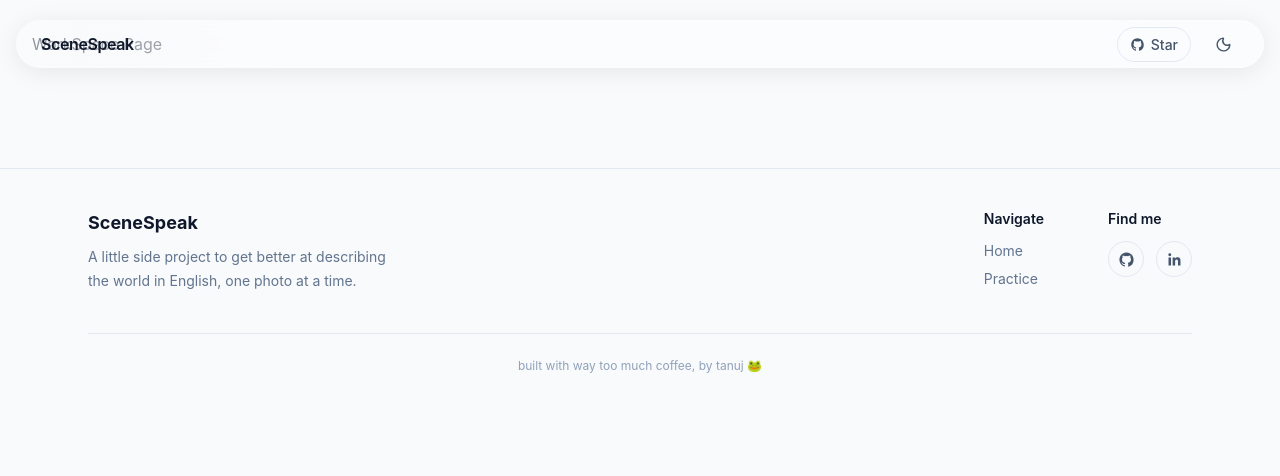
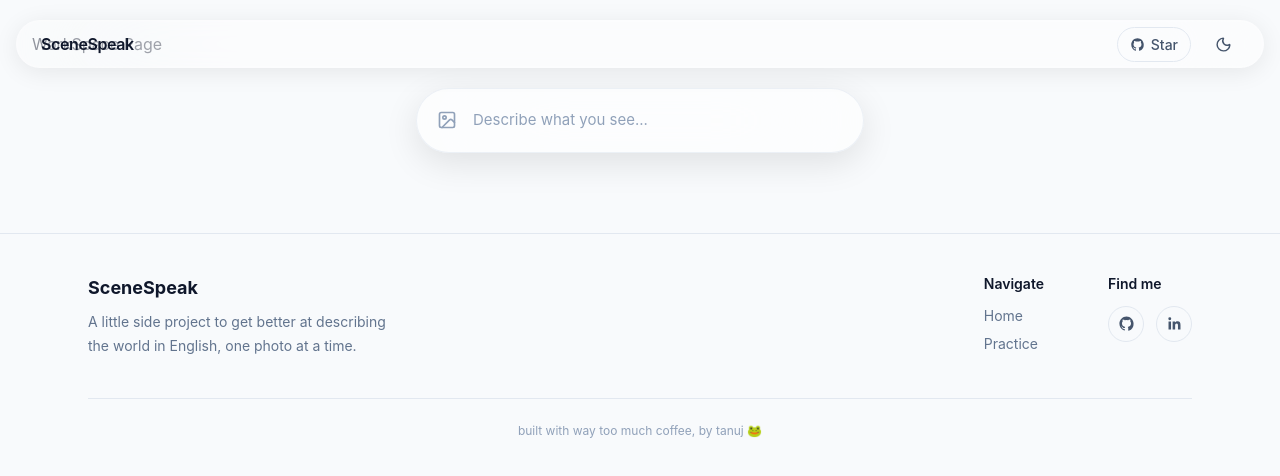
Before and after one commit to tanujbishtt/ScreenSpeak, a React (Vite) app: page /workspace in a window 1280 px wide. Shown: the top 476 px of the page. Built offline with nearby package versions, Linux system fonts and the light colour scheme.

Commit message:
added chatinput in the workspace

```diff
--- a/src/components/landing/hero.jsx
+++ b/src/components/landing/hero.jsx
@@ -1,4 +1,5 @@
 import { Link } from "react-router-dom";
+import shaku from '../../assets/shaku_bhai.jpg'
 
 export default function Hero() {
   return (
@@ -46,7 +47,8 @@
           <div className="relative hidden justify-center lg:flex">
 
             <img
-              src="https://images.unsplash.com/photo-1500530855697-b586d89ba3ee?auto=format&fit=crop&w=900&q=80"
+            sr
+              src={shaku}
               alt="Landscape"
               className="h-117.5 w-87.5 rounded-[34px] object-cover shadow-[0_25px_60px_rgba(0,0,0,0.35)] ring-1 ring-white/10"
             />
--- /dev/null
+++ b/src/components/workspace/ChatInput.jsx
@@ -0,0 +1,118 @@
+import { useState } from "react";
+import { Image, ArrowUp } from "lucide-react";
+
+export default function ChatInput({ onSubmit }) {
+  const [value, setValue] = useState("");
+  const [isFocused, setIsFocused] = useState(false);
+
+  function submit() {
+    if (!value.trim()) return;
+
+    onSubmit(value.trim());
+    setValue("");
+    setIsFocused(false);
+  }
+
+  function handleKeyDown(e) {
+    if (e.key === "Enter" && !e.shiftKey) {
+      e.preventDefault();
+      submit();
+    }
+  }
+
+  return (
+    <div
+      className={`
+        mx-auto
+        transition-all
+        duration-500
+        ease-[cubic-bezier(.22,1,.36,1)]
+        ${isFocused ? "max-w-5xl" : "max-w-md"}
+      `}
+    >
+      <div
+        className={`
+          relative
+          flex
+          items-center
+          rounded-full
+          border
+          transition-all
+          duration-500
+          backdrop-blur-3xl
+          bg-white/60
+          dark:bg-white/5
+          border-slate-200/60
+          dark:border-white/10
+          shadow-[0_10px_35px_rgba(0,0,0,0.10)]
+          dark:shadow-[0_10px_35px_rgba(0,0,0,0.45)]
+          hover:shadow-[0_15px_45px_rgba(0,0,0,0.15)]
+          ${isFocused ? "rounded-[28px]" : ""}
+        `}
+      >
+        {/* Left Icon */}
+        <Image
+          size={20}
+          className="ml-5 shrink-0 text-slate-400 dark:text-slate-500"
+        />
+
+        {/* Input */}
+        <textarea
+          value={value}
+          onChange={(e) => setValue(e.target.value)}
+          onFocus={() => setIsFocused(true)}
+          onBlur={() => {
+            if (!value) setIsFocused(false);
+          }}
+          onKeyDown={handleKeyDown}
+          rows={1}
+          placeholder="Describe what you see..."
+          className="
+            w-full
+            resize-none
+            bg-transparent
+            px-4
+            py-5
+            text-[15px]
+            text-slate-900
+            dark:text-white
+            placeholder:text-slate-400
+            dark:placeholder:text-slate-500
+            outline-none
+          "
+        />
+
+        {/* Send Button */}
+        <button
+          onClick={submit}
+          className={`
+            mr-3
+            flex
+            h-10
+            w-10
+            shrink-0
+            items-center
+            justify-center
+            rounded-full
+            bg-blue-600
+            text-white
+            shadow-lg
+            transition-all
+            duration-300
+            hover:scale-105
+            hover:bg-blue-500
+            active:scale-95
+
+            ${
+              isFocused || value
+                ? "opacity-100 translate-x-0"
+                : "opacity-0 translate-x-2 pointer-events-none"
+            }
+          `}
+        >
+          <ArrowUp size={18} />
+        </button>
+      </div>
+    </div>
+  );
+}
--- /dev/null
+++ b/src/data/images.jsx
@@ -0,0 +1,27 @@
+export const images = [
+  {
+    id: 1,
+    url: "https://images.unsplash.com/photo-1519681393784-d120267933ba?auto=format&fit=crop&w=800&q=80",
+    category: "daily life",
+  },
+  {
+    id: 2,
+    url: "https://images.unsplash.com/photo-1503919545889-aef636e10ad4?auto=format&fit=crop&w=800&q=80",
+    category: "weather",
+  },
+  {
+    id: 3,
+    url: "https://images.unsplash.com/photo-1472162072942-cd5147eb3902?auto=format&fit=crop&w=800&q=80",
+    category: "sports & play",
+  },
+  {
+    id: 4,
+    url: "https://images.unsplash.com/photo-1556911220-e15b29be8c8f?auto=format&fit=crop&w=800&q=80",
+    category: "food & cooking",
+  },
+  {
+    id: 5,
+    url: "https://images.unsplash.com/photo-1444492417251-9c84a5fa18e0?auto=format&fit=crop&w=800&q=80",
+    category: "animals & pets",
+  },
+]
--- /dev/null
+++ b/src/data/promptTemplates.js
@@ -0,0 +1,7 @@
+export const promptTemplates = [
+  { id: "suggestions", label: "Give me Suggestions" },
+  { id: "grammar", label: "Grammar Errors" },
+  { id: "native", label: "Native Way to Write It" },
+  { id: "genz", label: "Gen-Z Way to Write It" },
+  { id: "explain", label: "Explain My Errors" },
+]
--- a/src/pages/WorkspacePage.jsx
+++ b/src/pages/WorkspacePage.jsx
@@ -1,3 +1,10 @@
+import ChatInput from "../components/workspace/ChatInput";
+
 export default function WorkspacePage() {
-  return <h1 className="p-8 text-slate-900 dark:text-white">WorkSpace Page</h1>
+  return (
+    <>
+      <h1 className="p-8 text-slate-900 dark:text-white">WorkSpace Page</h1>
+      <ChatInput onSubmit={(text) => console.log(text)} />
+    </>
+  );
 }
```
Also changed, not shown: src/assets/shaku_bhai.jpg (added), src/index.css (line endings or trailing spaces).
